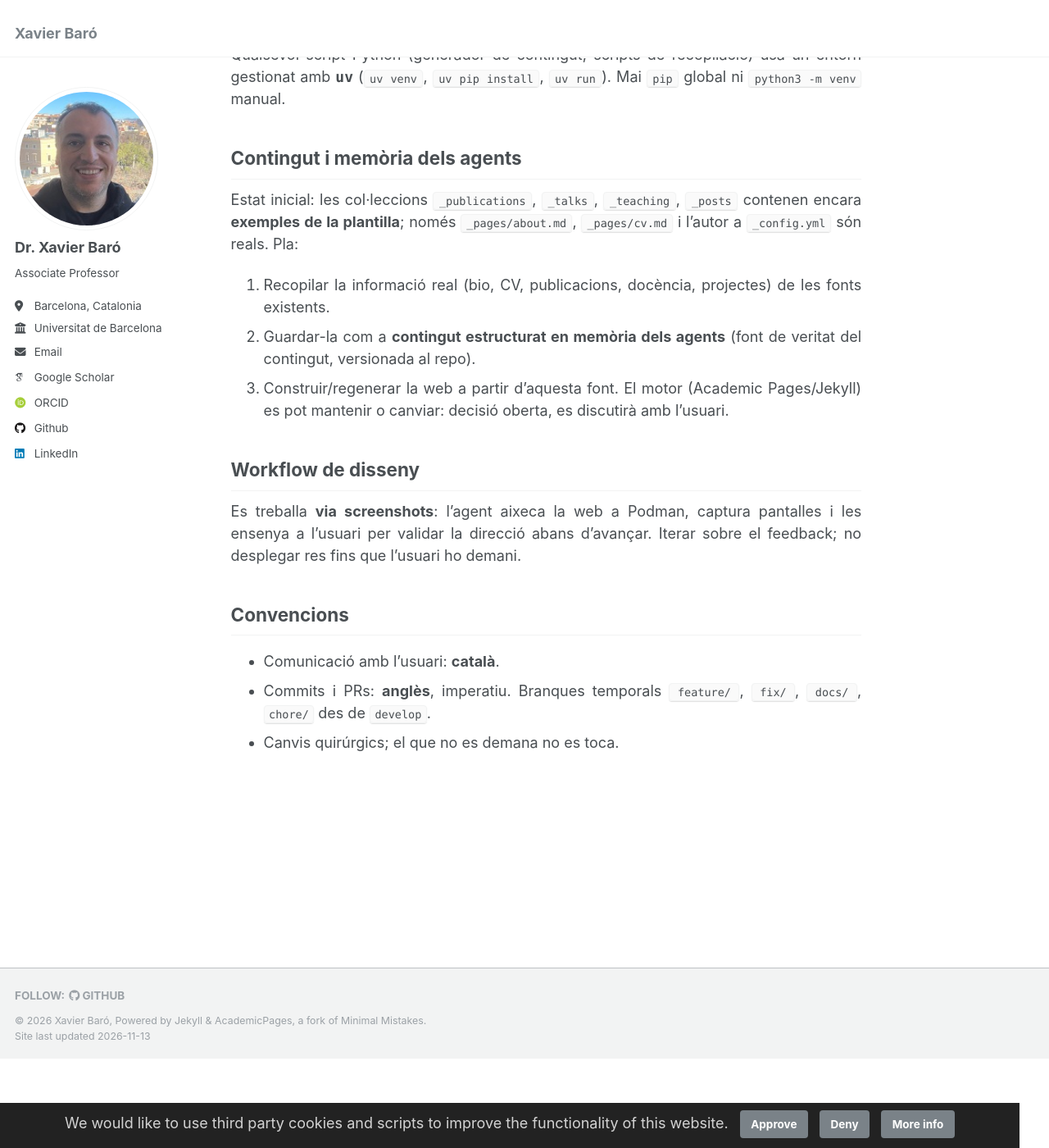
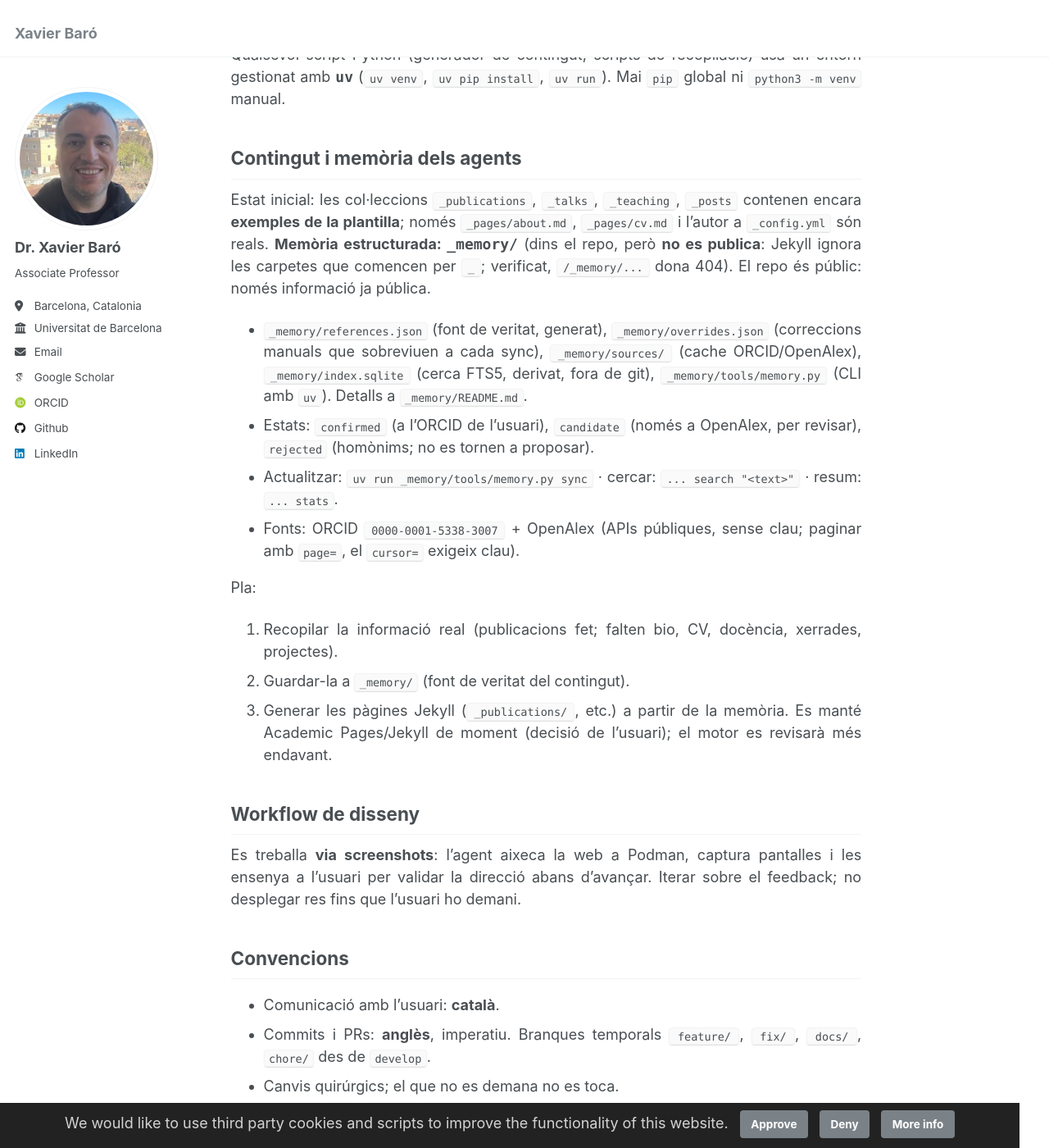
Before and after one commit to xbaro/xbaro.github.io, a Jekyll site: the page built from AGENTS.md, in a window 1280 px wide and 1400 px high, scrolled down 1724 px. Shown: the whole window at 82% size. Built offline with Jekyll 4.4.1, drawn with Linux system fonts in a browser that asks for light colours; some web fonts are replaced; our own code applies the rules of GitHub Pages for plain Markdown files.

Commit message:
Add structured, indexed content memory under _memory
Co-Authored-By: Claude Sonnet 5.5 <noreply@anthropic.com>

```diff
--- a/AGENTS.md
+++ b/AGENTS.md
@@ -38,10 +38,16 @@ Qualsevol script Python (generador de contingut, scripts de recopilació) usa un
 
 ## Contingut i memòria dels agents
 Estat inicial: les col·leccions `_publications`, `_talks`, `_teaching`, `_posts` contenen encara **exemples de la plantilla**; només `_pages/about.md`, `_pages/cv.md` i l'autor a `_config.yml` són reals.
+**Memòria estructurada: `_memory/`** (dins el repo, però **no es publica**: Jekyll ignora les carpetes que comencen per `_`; verificat, `/_memory/...` dona 404). El repo és públic: només informació ja pública.
+- `_memory/references.json` (font de veritat, generat), `_memory/overrides.json` (correccions manuals que sobreviuen a cada sync), `_memory/sources/` (cache ORCID/OpenAlex), `_memory/index.sqlite` (cerca FTS5, derivat, fora de git), `_memory/tools/memory.py` (CLI amb `uv`). Detalls a `_memory/README.md`.
+- Estats: `confirmed` (a l'ORCID de l'usuari), `candidate` (només a OpenAlex, per revisar), `rejected` (homònims; no es tornen a proposar).
+- Actualitzar: `uv run _memory/tools/memory.py sync` · cercar: `... search "<text>"` · resum: `... stats`.
+- Fonts: ORCID `0000-0001-5338-3007` + OpenAlex (APIs públiques, sense clau; paginar amb `page=`, el `cursor=` exigeix clau).
+
 Pla:
-1. Recopilar la informació real (bio, CV, publicacions, docència, projectes) de les fonts existents.
-2. Guardar-la com a **contingut estructurat en memòria dels agents** (font de veritat del contingut, versionada al repo).
-3. Construir/regenerar la web a partir d'aquesta font. El motor (Academic Pages/Jekyll) es pot mantenir o canviar: decisió oberta, es discutirà amb l'usuari.
+1. Recopilar la informació real (publicacions fet; falten bio, CV, docència, xerrades, projectes).
+2. Guardar-la a `_memory/` (font de veritat del contingut).
+3. Generar les pàgines Jekyll (`_publications/`, etc.) a partir de la memòria. Es manté Academic Pages/Jekyll de moment (decisió de l'usuari); el motor es revisarà més endavant.
 
 ## Workflow de disseny
 Es treballa **via screenshots**: l'agent aixeca la web a Podman, captura pantalles i les ensenya a l'usuari per validar la direcció abans d'avançar. Iterar sobre el feedback; no desplegar res fins que l'usuari ho demani.
```
Also changed, not shown: 1 other file.
